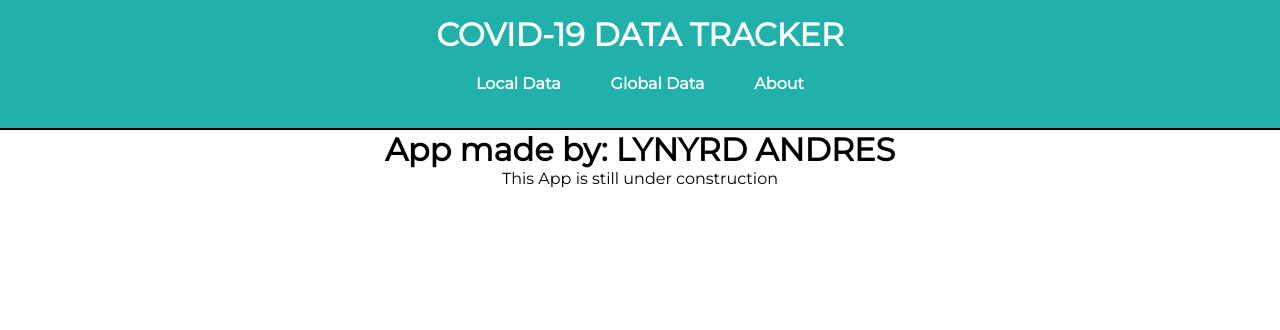
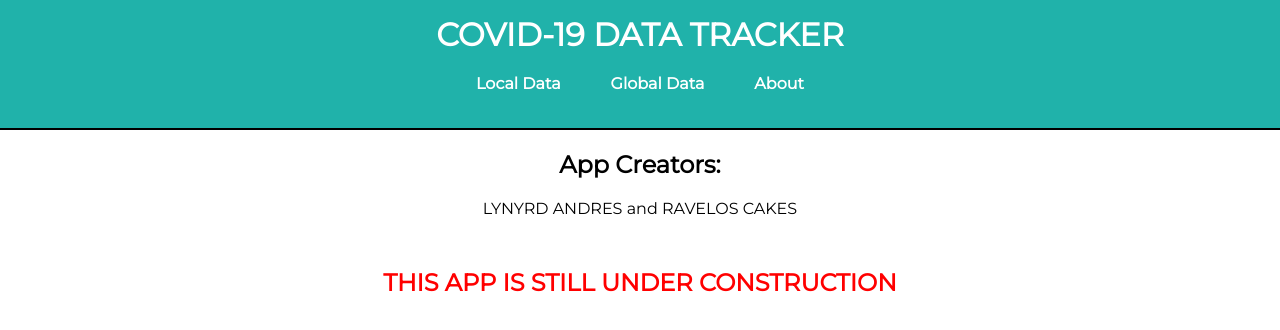
Before and after one commit to KafeinFaita/NCOV-Data-Tracker-PH, a React (Create React App) app: page /about in a window 1280 px wide. Shown: the top 330 px of the page. Built offline with nearby package versions, Linux system fonts and the light colour scheme; no server answers.

Commit message:
updated credits

```diff
--- a/src/components/About.js
+++ b/src/components/About.js
@@ -3,8 +3,11 @@ import React from 'react';
 const About = () => {
     return (
         <div>
-            <h1>App made by: LYNYRD ANDRES</h1>
-            <p>This App is still under construction</p>
+            <h2 style={{margin: '20px 0'}}>App Creators:</h2>
+            <p>LYNYRD ANDRES and RAVELOS CAKES</p>
+
+            <h2 style={{margin: '50px 0', color: 'red'}}>THIS APP IS STILL UNDER CONSTRUCTION</h2>
+
         </div>
 
 
```
